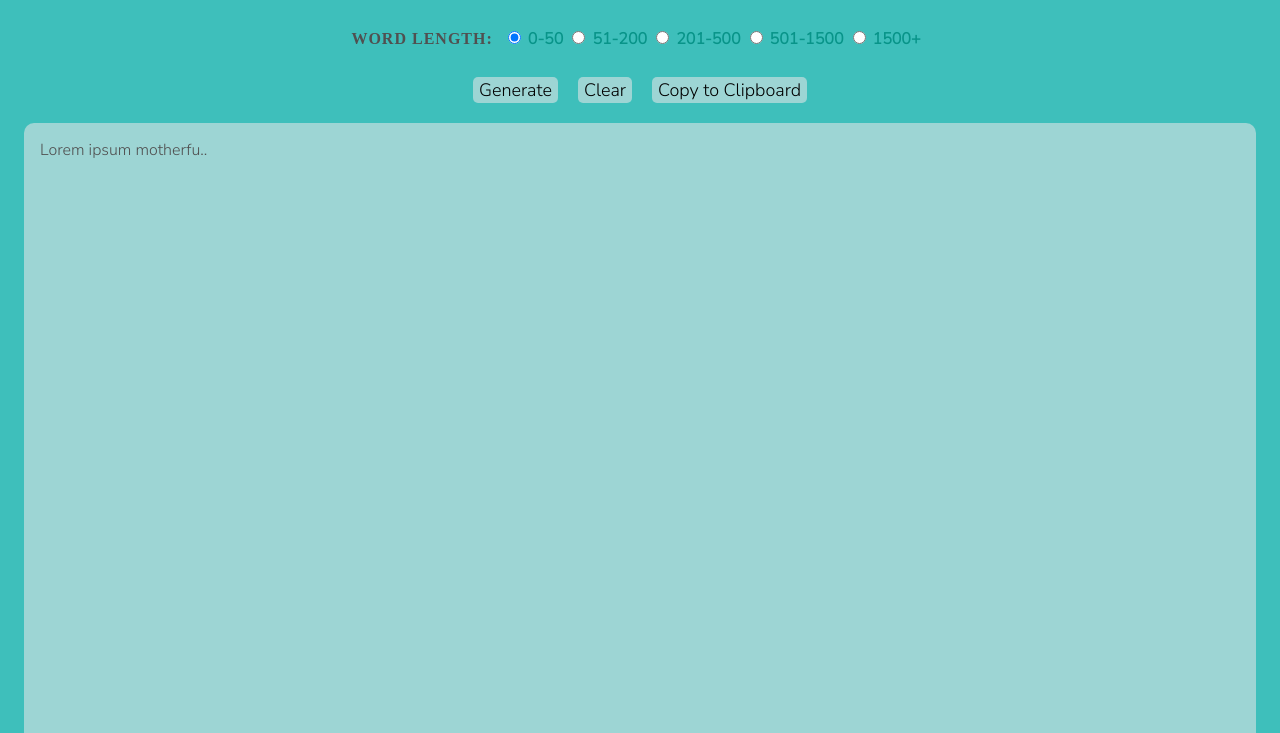
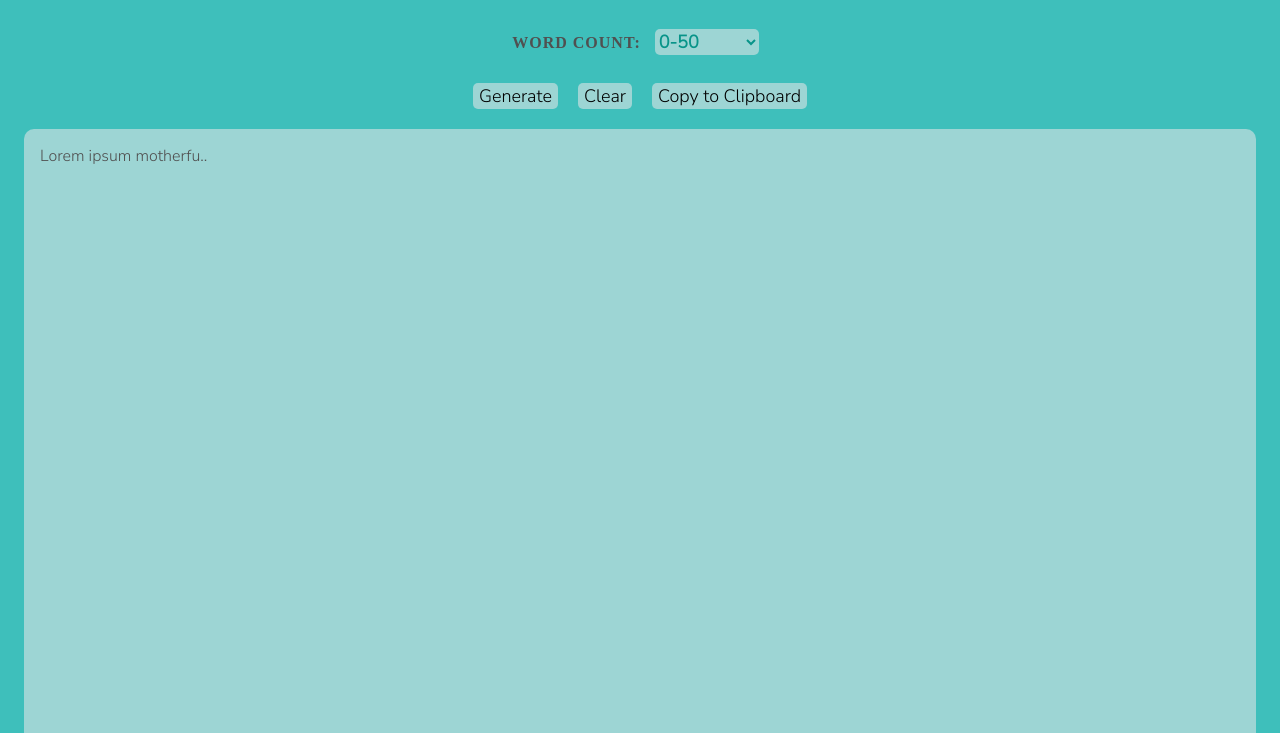
Before and after one commit to ntgong90/vulgarLipsum, a website: page index.html in a window 1280 px wide. Shown: the part 67-800 px from the top of the page. Drawn offline with Linux system fonts and the light colour scheme.

Commit message:
changed radio buttons to drop down with comments

```diff
--- a/index.html
+++ b/index.html
@@ -12,9 +12,6 @@
 			body{
 				background-color: #3EBFBB;
 			}
-			html {
-
-			}
 			h1 {
 				font-family: 'Nunito Sans', sans-serif;
 				text-align: center;
@@ -27,7 +24,7 @@
 				align-items: center;
 				justify-content: center;
 			}
-			#selection{
+			#selection, #dropDown{
 				display: flex;
 				align-items: center;
 				justify-content: center;
@@ -49,7 +46,7 @@
 				height: 70%;
 				overflow: auto;
 			}
-			#wordLength{
+			#wordLength, #dropDownTitle{
 				color:#505050;
 				text-transform: uppercase;
 				letter-spacing:1px;
@@ -69,10 +66,29 @@
 				font-size: large;
 				margin: 0.5em;
 			}
-			input[type='radio']:checked:after {
-				accent-color: red;
+			#selectionDropDown, .tobeSelected{
+				background-color: #9DD5D4;
+				border-radius: 5px;
+				border: 2px #089489;
+				font-family: 'Nunito Sans', sans-serif;
+				font-weight: bold;
+				font-size:large;
+				margin: 0.5em;
+				color:#089489;
 			}
-			/* this doesn't work...*/
+			::-webkit-scrollbar{
+				width: 10px;
+			}
+			::-webkit-scrollbar-track {
+				background: #f1f1f1;
+			}
+			::-webkit-scrollbar-thumb {
+				background: #089489;
+			}
+			::-webkit-scrollbar-thumb:hover {
+				background: #089489;
+			}
+
 
 		</style>
 	</head>
@@ -80,13 +96,14 @@
 		<h1>Vulgar Lipsum</h1>
 		<table id="table">
 			<tbody>
-				<tr id='selection'>
+				<!-- <tr id='selection'>
 					<td id='wordLength'>
 						<div >
 							<strong> Word Length: </strong>
-						</div></td>
-
-					<td id="radioButtons">
+						</div>
+					</td>  -->
+					<!-- Radio Button List -->
+					<!-- <td id="radioButtons">
 						<label>
 							<input type='radio' id='0-50' name='wordLength' value='select-50' checked/>
 							<span>0-50</span>
@@ -108,15 +125,33 @@
 							<span>1500+</span>
 						</label>
 					</td>
+				</tr> -->
+
+				<tr id='dropDown'>
+					<td>
+						<form id="dropDownForm">
+							<label for='selectionDropDown' id="dropDownTitle">
+								<strong> Word Count: </strong>
+							</label>
+							<select id="selectionDropDown" name="wordDropDownList">
+								<option class='tobeSelected' id="selection-0-50" value='1'>0-50</option>
+								<option class='tobeSelected' id="selection-51-200" value='2'>51-200</option>
+								<option class='tobeSelected' id="selection-201-500" value='3'>201-500</option>
+								<option class='tobeSelected' id="selection-501-1500" value='4'>501-1500</option>
+								<option class='tobeSelected' id="selection-plus" value='5'>1500+</option>
+							</select>
+						</form>
+					</td>
 				</tr>
+
 				<tr id='navigationButtons'>
-					<td><button type="button" onclick="random()">Generate</button></td>
+					<!-- <td><button type="button" onclick="randomRadioButtons()">Generate</button></td> -->
+					<td><button type="button" onclick="randomDropDown()">Generate</button></td>
 					<td><button type="button" onclick="clearOutputText()">Clear</button></td>
 					<td><button type="button" onclick="copyText()">Copy to Clipboard</button></td>
 				</tr>
 				<tr id="outputBox">
 					<td id="outputText" style="width:75em; height:50em">Lorem ipsum motherfu..</td>
-
 				</tr>
 			</tbody>
 			<div id="asdf"></div>
@@ -144,8 +179,35 @@
 				}
 				return outputWords.join(' ');
 			}
+			//function for Drop-down list
+			function randomDropDown(){
+				if(document.getElementById('selection-0-50').selected){
+					numberOfOutputWords = generateWords(numberInterval(0,50));
+					outputText.innerText = numberOfOutputWords;
+				  }
+				else if(document.getElementById('selection-51-200').selected){
+					numberOfOutputWords = generateWords(numberInterval(51,200));
+					outputText.innerText = numberOfOutputWords;
+				}
+				else if(document.getElementById('selection-201-500').selected){
+					numberOfOutputWords = generateWords(numberInterval(201,500));
+					outputText.innerText = numberOfOutputWords;
+				  }
+				else if(document.getElementById('selection-501-1500').selected){
+					numberOfOutputWords = generateWords(numberInterval(501,1500));
+					outputText.innerText = numberOfOutputWords;
+				}
+				else if(document.getElementById('selection-plus').selected){
+					numberOfOutputWords = generateWords(numberInterval(1500,3000));
+					outputText.innerText = numberOfOutputWords;
+				}
+				else{
+					outputText.innerText = '';
+				}
 
-			function random(){
+			}
+			//function for Radio button selection
+			function randomRadioButtons(){
 				if(document.getElementById('0-50').checked){
 					numberOfOutputWords = generateWords(numberInterval(0,50));
 					outputText.innerText = numberOfOutputWords;
@@ -169,17 +231,18 @@
 				else{
 					outputText.innerText = '';
 				}
+			}
 
-			}
+
+
 			function clearOutputText(){
 				document.querySelector('#outputText').innerHTML = 'Lorem ipsum motherfu..';
 			}
-
+			//copies text to clipboard
 			function copyText (){
 				let copiedText = document.getElementById('outputText').innerText;
-				console.log(copiedText)
 				navigator.clipboard.writeText(copiedText);
-				alert('Copied: ' + copiedText);
+				alert('Copied to Clipboard');
 			}
 
 
```
